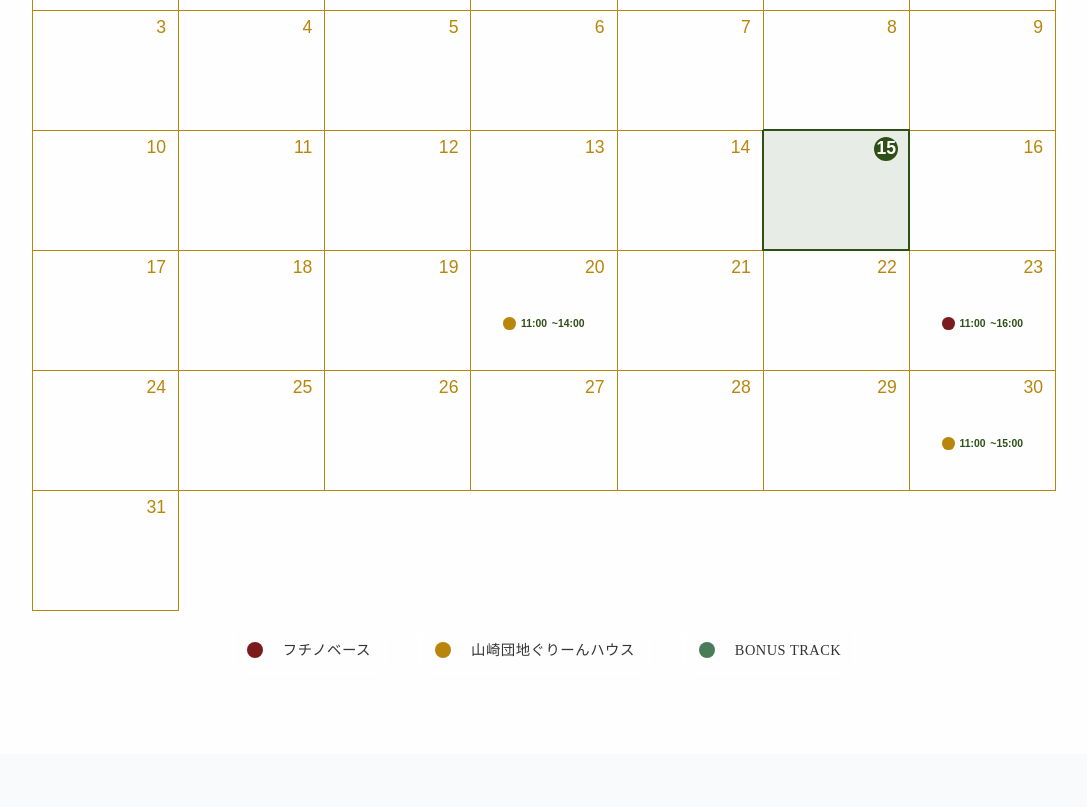
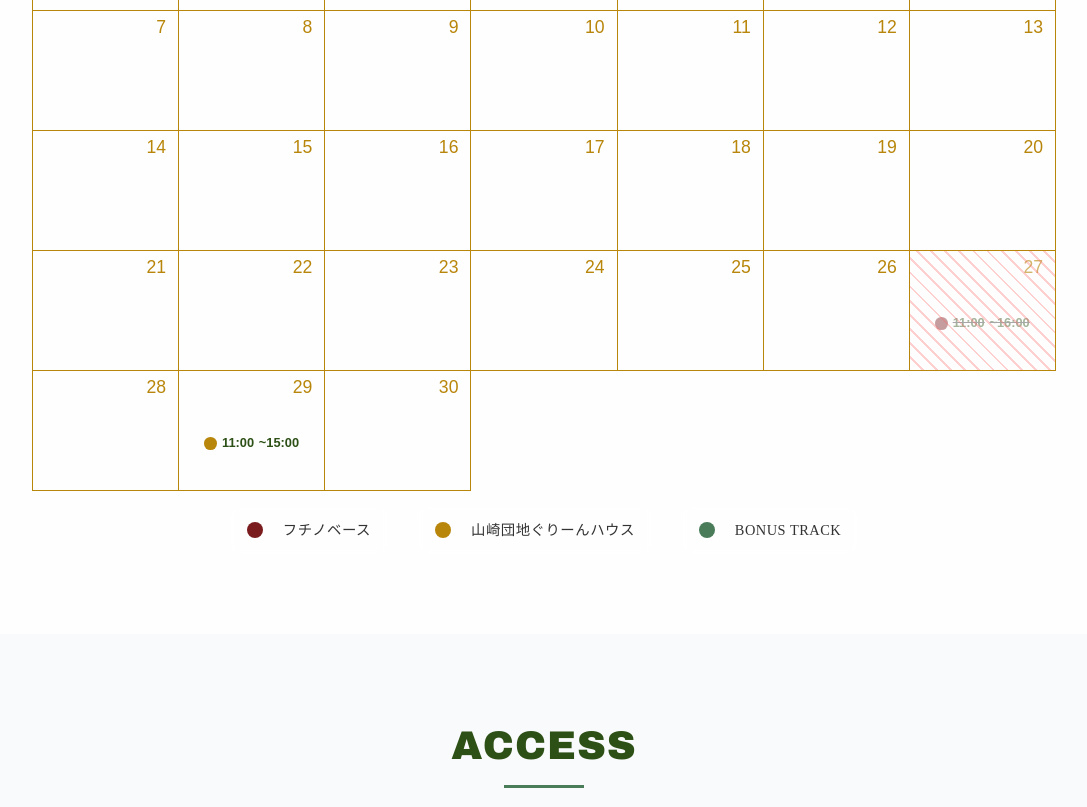
Before and after one commit to norifumi92/rimbayu-app, a React (Vite) app: page / in a window 1280 px wide. Shown: the part 1140-1947 px from the top of the page, without its empty margins (96-1183 px from the left). Built offline with nearby package versions, Linux system fonts and the light colour scheme.

Commit message:
update calendar for oct

```diff
--- a/src/App.css
+++ b/src/App.css
@@ -472,7 +472,7 @@ body {
 }
 
 .calendar-day:hover {
-    background: #34495e;
+    background: #4a7c59;
     transform: none;
     z-index: 10;
 }
@@ -522,6 +522,34 @@ body {
     justify-content: center;
     top: 6px;
     right: 10px;
+}
+
+.calendar-day.cancelled-event {
+    opacity: 0.6;
+    position: relative;
+}
+
+.calendar-day.cancelled-event::after {
+    content: '';
+    position: absolute;
+    top: 0;
+    left: 0;
+    right: 0;
+    bottom: 0;
+    background: repeating-linear-gradient(
+        45deg,
+        transparent,
+        transparent 8px,
+        rgba(255, 0, 0, 0.3) 8px,
+        rgba(255, 0, 0, 0.3) 10px
+    );
+    pointer-events: none;
+    z-index: 3;
+}
+
+.calendar-day.cancelled-event .event-info {
+    text-decoration: line-through;
+    opacity: 0.7;
 }
 
 .event-info {
@@ -572,11 +600,12 @@ body {
 }
 
 .time-text {
-    font-size: 0.65rem;
+    font-size: 0.8rem;
     color: #2d5016;
     font-weight: 600;
+    font-feature-settings: "kern" 1;
+    line-height: 1;
     white-space: nowrap;
-    line-height: 1.2;
 }
 
 /* Calendar Legend Styles */
@@ -1429,8 +1458,9 @@ body {
     }
 
     .time-text {
-        font-size: 0.55rem;
-        line-height: 1.1;
+        font-size: 0.7rem;
+        line-height: 1;
+        font-feature-settings: "kern" 1;
     }
 
     .event-info .location-symbol {
--- a/src/components/Schedule.jsx
+++ b/src/components/Schedule.jsx
@@ -106,7 +106,7 @@ function Schedule({ currentLang, scheduleData }) {
     const isToday = cellDateStr === todayStr
 
     return (
-      <td key={uniqueKey} className={`calendar-day ${hasEvent ? 'has-event' : ''} ${event?.color_theme || ''} ${isToday ? 'current-date' : ''}`}>
+      <td key={uniqueKey} className={`calendar-day ${hasEvent ? 'has-event' : ''} ${event?.color_theme || ''} ${isToday ? 'current-date' : ''} ${event?.cancelled ? 'cancelled-event' : ''}`}>
         <div className="day-number">{day}</div>
         {hasEvent && (
           <div className="event-info">
--- a/src/schedule.json
+++ b/src/schedule.json
@@ -1,34 +1,4 @@
 [
-  {
-    "date": "2025-08-20",
-    "day_ja": "水",
-    "day_en": "Wed",
-    "day_num": "20",
-    "location_ja": "山崎団地 ぐりーんハウス",
-    "location_en": "Green House Yamazaki Danchi",
-    "time_start": "11:00",
-    "time_end": "14:00"
-  },
-  {
-    "date": "2025-08-23",
-    "day_ja": "土",
-    "day_en": "Sat",
-    "day_num": "23",
-    "location_ja": "淵野辺 フチノベース",
-    "location_en": "Fuchinobase",
-    "time_start": "11:00",
-    "time_end": "16:00"
-  },
-  {
-    "date": "2025-08-30",
-    "day_ja": "土",
-    "day_en": "Sat",
-    "day_num": "30",
-    "location_ja": "山崎団地 ぐりーんハウス",
-    "location_en": "Green House Yamazaki Danchi",
-    "time_start": "11:00",
-    "time_end": "15:00"
-  },
   {
     "date": "2025-09-27",
     "day_ja": "土",
@@ -37,13 +7,24 @@
     "location_ja": "淵野辺 フチノベース",
     "location_en": "Fuchinobase",
     "time_start": "11:00",
-    "time_end": "16:00"
+    "time_end": "16:00",
+    "cancelled": true
   },
   {
     "date": "2025-09-29",
     "day_ja": "月",
     "day_en": "Mon",
     "day_num": "29",
+    "location_ja": "山崎団地 ぐりーんハウス",
+    "location_en": "Green House Yamazaki Danchi",
+    "time_start": "11:00",
+    "time_end": "15:00"
+  },
+  {
+    "date": "2025-10-04",
+    "day_ja": "土",
+    "day_en": "Sat",
+    "day_num": "04",
     "location_ja": "山崎団地 ぐりーんハウス",
     "location_en": "Green House Yamazaki Danchi",
     "time_start": "11:00",
@@ -58,5 +39,25 @@
     "location_en": "Bonus Track",
     "time_start": "17:30",
     "time_end": "21:00"
+  },
+  {
+    "date": "2025-10-19",
+    "day_ja": "土",
+    "day_en": "Sat",
+    "day_num": "19",
+    "location_ja": "山崎団地 ぐりーんハウス",
+    "location_en": "Green House Yamazaki Danchi",
+    "time_start": "11:00",
+    "time_end": "15:00"
+  },
+  {
+    "date": "2025-10-26",
+    "day_ja": "土",
+    "day_en": "Sat",
+    "day_num": "26",
+    "location_ja": "山崎団地 ぐりーんハウス",
+    "location_en": "Green House Yamazaki Danchi",
+    "time_start": "12:00",
+    "time_end": "17:00"
   }
 ]
```
